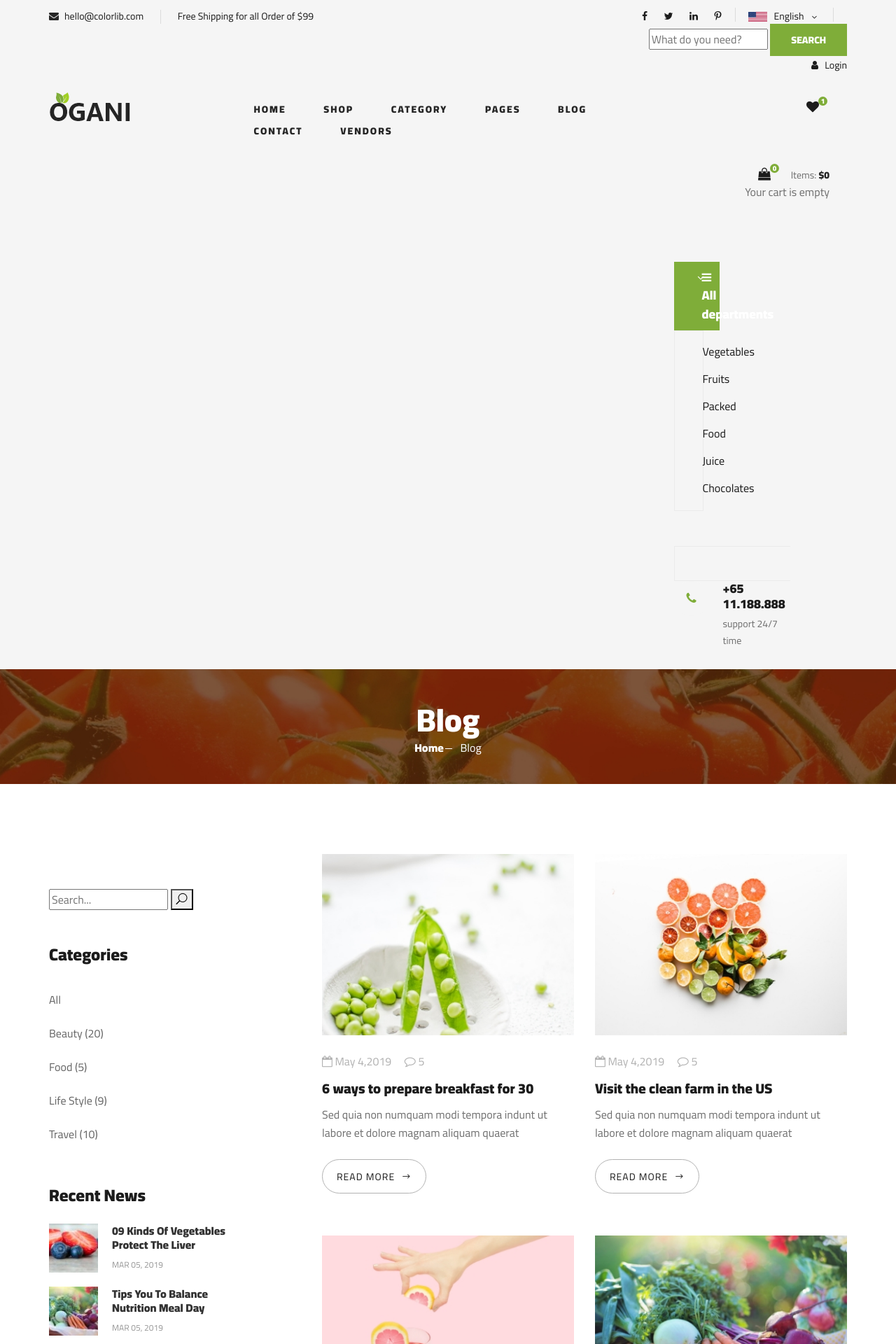
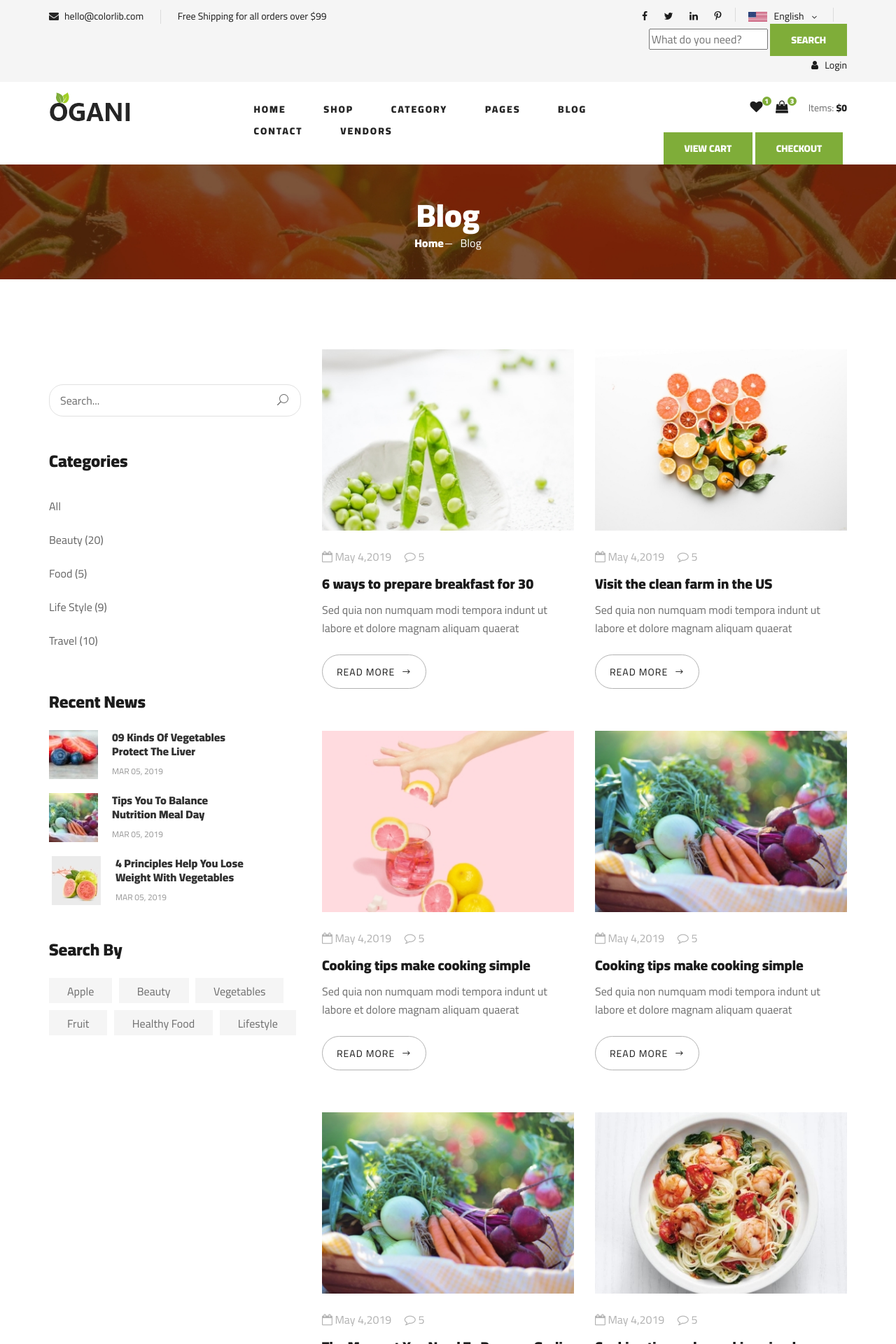
Before and after one commit to Prasiddhidahal/FoodEcom, a Django app: page /blog/ in a window 1280 px wide. Shown: the top 1920 px of the page at 70% size. Run offline with Django 5.2, Linux system fonts and the light colour scheme; data comes from the database, SQL or seed files in the repository; both versions use the stored data as it was after the commit; parts of the project's set-up code (start-up, migrations or seed data) failed here and were passed over; some libraries are stand-ins or nearby versions.

Commit message:
checkout page done
checkout page done

```diff
--- a/ecomprj/core/views.py
+++ b/ecomprj/core/views.py
@@ -82,12 +82,7 @@ def category_product_list(request, cid):
 
     return render(request, 'core/category_product_list.html', context)
 
-def checkout(request):
-    categories = Category.objects.all()
-    context = {
-        'categories': categories,
-    }
-    return render(request, 'core/checkout.html', context)
+
 
 def contact(request):
     categories = Category.objects.all()
@@ -470,3 +465,14 @@ def update_from_cart(request):
         'data': cart_list_html,
         "totalcartitems": len(request.session['cart_data_object']),
     })
+
+def checkout(request):
+    cart_total_amount = 0
+    if 'cart_data_object' in request.session:
+        for product_id, item in request.session['cart_data_object'].items():
+            cart_total_amount += int(item['qty']) * float(item['price'])
+    return render(request, 'core/checkout.html',{
+            "cart_data": request.session['cart_data_object'],
+            'total_cart_items':len(request.session['cart_data_object']),
+            'cart_total_amount':cart_total_amount, # Total to be shown in the template
+        })
--- a/ecomprj/templates/partials/base.html
+++ b/ecomprj/templates/partials/base.html
@@ -1,6 +1,7 @@
+
   {% load static %}
 <!DOCTYPE html>
-<html lang="zxx">
+<html lang="en">
 
 <head>
     <meta charset="UTF-8">
@@ -10,10 +11,10 @@
     <meta http-equiv="X-UA-Compatible" content="ie=edge">
     <title>Ogani | Template</title>
 
-    <!-- Google Font -->
+    <!-- Google Fonts -->
     <link href="https://fonts.googleapis.com/css2?family=Cairo:wght@200;300;400;600;900&display=swap" rel="stylesheet">
 
-    <!-- Css Styles -->
+    <!-- CSS Styles -->
     <link rel="stylesheet" href="{% static 'css/bootstrap.min.css' %}" type="text/css">
     <link rel="stylesheet" href="{% static 'css/font-awesome.min.css' %}" type="text/css">
     <link rel="stylesheet" href="{% static 'css/elegant-icons.css' %}" type="text/css">
@@ -25,12 +26,12 @@
 </head>
 
 <body>
-    <!-- Page Preloder -->
+    <!-- Page Preloader -->
     <div id="preloder">
         <div class="loader"></div>
     </div>
 
-    <!-- Humberger Begin -->
+    <!-- Humberger Menu Begin -->
     <div class="humberger__menu__overlay"></div>
     <div class="humberger__menu__wrapper">
         <div class="humberger__menu__logo">
@@ -41,7 +42,7 @@
                 <li><a href="#"><i class="fa fa-heart"></i> <span>1</span></a></li>
                 <li><a href="#"><i class="fa fa-shopping-bag"></i> <span>3</span></a></li>
             </ul>
-            <div class="header__cart__price">item:<span>$</span> <span>150.00</span></div>
+            <div class="header__cart__price">Item: <span>$</span> <span>150.00</span></div>
         </div>
         <div class="humberger__menu__widget">
             <div class="header__top__right__language">
@@ -49,15 +50,13 @@
                 <div>English</div>
                 <span class="arrow_carrot-down"></span>
                 <ul>
-                    <li><a href="#">Spanis</a></li>
+                    <li><a href="#">Spanish</a></li>
                     <li><a href="#">English</a></li>
                 </ul>
             </div>
             <div class="header__top__right__auth">
                 <a href="/login/" class="btn btn-primary"><i class="fa fa-user"></i> Login</a>
             </div>
-
-
         </div>
         <nav class="humberger__menu__nav mobile-menu">
             <ul>
@@ -66,8 +65,8 @@
                 <li><a href="#">Pages</a>
                     <ul class="header__menu__dropdown">
                         <li><a href="./shop-details.html">Shop Details</a></li>
-                        <li><a href="./shoping-cart.html">Shoping Cart</a></li>
-                        <li><a href="./checkout.html">Check Out</a></li>
+                        <li><a href="./shopping-cart.html">Shopping Cart</a></li>
+                        <li><a href="./checkout.html">Checkout</a></li>
                         <li><a href="./blog-details.html">Blog Details</a></li>
                     </ul>
                 </li>
@@ -85,12 +84,11 @@
         <div class="humberger__menu__contact">
             <ul>
                 <li><i class="fa fa-envelope"></i> hello@colorlib.com</li>
-                <li>Free Shipping for all Order of $99</li>
+                <li>Free Shipping for all orders over $99</li>
             </ul>
-
         </div>
     </div>
-    <!-- Humberger End -->
+    <!-- Humberger Menu End -->
 
     <!-- Header Section Begin -->
     <header class="header">
@@ -101,7 +99,7 @@
                         <div class="header__top__left">
                             <ul>
                                 <li><i class="fa fa-envelope"></i> hello@colorlib.com</li>
-                                <li>Free Shipping for all Order of $99</li>
+                                <li>Free Shipping for all orders over $99</li>
                             </ul>
                         </div>
                     </div>
@@ -118,7 +116,7 @@
                                 <div>English</div>
                                 <span class="arrow_carrot-down"></span>
                                 <ul>
-                                    <li><a href="#">Spanis</a></li>
+                                    <li><a href="#">Spanish</a></li>
                                     <li><a href="#">English</a></li>
                                 </ul>
                             </div>
@@ -130,8 +128,7 @@
                             <div class="header__top__right__auth">
                                 <a href="{% url 'userauth:login' %}"><i class="fa fa-user"></i> Login</a>
                             </div>
-
-
+                        </div>
                     </div>
                 </div>
             </div>
@@ -146,13 +143,10 @@
                 <div class="col-lg-6">
                     <nav class="header__menu">
                         <ul>
-                            <li class=""><a href="{% url 'core:index' %}">Home</a>
-</li>
+                            <li><a href="{% url 'core:index' %}">Home</a></li>
                             <li><a href="{% url 'core:shop' %}">Shop</a></li>
-  <li>
-    <a href="#">Category </a>
+                            <li><a href="#">Category</a>
                                 <ul class="header__menu__dropdown">
-
                                     {% for c in categories %}
                                         <li><a href="{% url 'core:category_product_list' c.cid %}">{{ c.title }}</a></li>
                                     {% endfor %}
@@ -160,77 +154,37 @@
                                     <li><a href="{% url 'core:categories' %}">All Categories</a></li>
                                 </ul>
                             </li>
-
-
                             <li><a href="#">Pages</a>
                                 <ul class="header__menu__dropdown">
-        <!-- Loop through products to show links for each product -->
-        {% comment %} {% for product in products %} {% endcomment %}
-        {% comment %} <li><a href="{% url 'core:pages1' product.id %}">{{product.title}}</a></li> {% endcomment %}
-        {% comment %} {% endfor %} {% endcomment %}
-        {% comment %} {{product}} {% endcomment %}
-
-        <!-- Other static links -->
-         {% comment %} <li><a href="{% url 'core:vendor_products' vendor.id %}">products</a></li> {% endcomment %}
                                     <li><a href="{% url 'core:cart' %}">Shopping Cart</a></li>
-        <li><a href="{% url 'core:checkout' %}">Check Out</a></li>
+                                    <li><a href="{% url 'core:checkout' %}">Checkout</a></li>
                                     <li><a href="{% url 'core:blog_details' %}">Blog Details</a></li>
                                 </ul>
                             </li>
-
-<li><a href="{% url 'core:blog'%}">Blog</a></li>
-<li><a href="{% url 'core:contact'%}">Contact</a></li>
+                            <li><a href="{% url 'core:blog' %}">Blog</a></li>
+                            <li><a href="{% url 'core:contact' %}">Contact</a></li>
                             <li><a href="{% url 'core:vendor_list' %}">Vendors</a></li>
-
+                        </ul>
                     </nav>
                 </div>
                 <div class="col-lg-3">
                     <div class="header__cart">
                         <ul>
                             <li><a href="#"><i class="fa fa-heart"></i> <span>1</span></a></li>
-            <div class="header__cart">
-    <ul>
-
+                            <li><a href="{% url 'core:cart' %}"><i class="fa fa-shopping-bag"></i> <span>3</span></a></li>
                         </ul>
-   <div class="header__cart">
-    <ul>
-        <li class="cart-icon">
-            <a href="{% url 'core:cart' %}">
-                <i class="fa fa-shopping-bag cart-items-count"></i>
-                <span id="cart-item-count">{{ request.session.cart_data_object|length }}</span>
-            </a>
-        </li>
-    </ul>
-
-    <div class="header__cart__price">
-        Items: <span>$</span><span id="cart-total-price">{{ cart_total_amount }}</span>
+                        <div class="header__cart__price">Items: <span>$</span><span id="cart-total-price">{{ cart_total_amount }}</span></div>
                     </div>
-
+                    <div class="cart-dropdown-wrap">
                         <div class="cart-dropdown">
-        {% if request.session.cart_data_object %}
-            <ul class="cart-items-list">
-                {% for item_id, item in request.session.cart_data_object.items %}
-                    <li class="cart-item">
-                        {% comment %} <span class="cart-item-info">{{ item }}</span> {% endcomment %}
-                        <span class="cart-item-info">{{ item.title }} - {{ item.qty }} × <span>$</span>{{ item.price }}</span>
-                    </li>
-                {% endfor %}
-            </ul>
-            <div class="cart-dropdown-footer">
-                <span class="cart-total">Total:<span>$</span> {{ cart_total_amount }}</span>
-            </div>
-        {% else %}
-            <p class="empty-cart-message">Your cart is empty</p>
-        {% endif %}
+                            <a href="{% url 'core:cart' %}" class="site-btn">View Cart</a>
+                            <a href="{% url 'core:checkout' %}" class="site-btn">Checkout</a>
                         </div>
                     </div>
-
-
-
                 </div>
-            <div class="humberger__open">
-                <i class="fa fa-bars"></i></div>
-
+            </div>
+        </div>
+    </header>  <!-- Header Section End -->
   {% if messages %}
     <div class="container mt-3">
         {% for message in messages %}
@@ -241,54 +195,6 @@
         {% endfor %}
     </div>
 {% endif %}
-
-
-        </div>
-<section class="hero">
-    <div class="container">
-        <div class="row">
-            <div class="col-lg-3">
-                <div class="hero__categories">
-                    <div class="hero__categories__all">
-                        <i class="fa fa-bars"></i>
-                        <span>All departments</span>
-                    </div>
-                    <ul>
-                        <!-- Loop through categories dynamically -->
-                        {% for category in categories %}
-                        <li>
-                            <a href="{% url 'core:category_product_list' category.cid %}">
-                                {{ category.title }}
-                            </a>
-                        {% endfor %}
-                    </ul>
-                </div>
-            </div>
-        </div> <!-- Close the row div -->
-    </div>
-</section>
-
-
-    <div class="col-lg-9">
-                <div class="hero__search">
-                    <div class="hero__search__form">
-                        <form action="#">
-
-
-                    </div>
-                    <div class="hero__search__phone">
-                        <div class="hero__search__phone__icon">
-                            <i class="fa fa-phone"></i>
-                        </div>
-                        <div class="hero__search__phone__text">
-                            <h5>+65 11.188.888</h5>
-                            <span>support 24/7 time</span>
-                        </div>
-                    </div>
-                </div>
-    </header>
-    <!-- Header Section End -->
-
         {% block content %}
 
         {% endblock %}
```
Also changed, not shown: ecomprj/templates/core/checkout.html (+110 -106 lines), ecomprj/db.sqlite3. Lines whose indentation alone changed are shown as unchanged.
